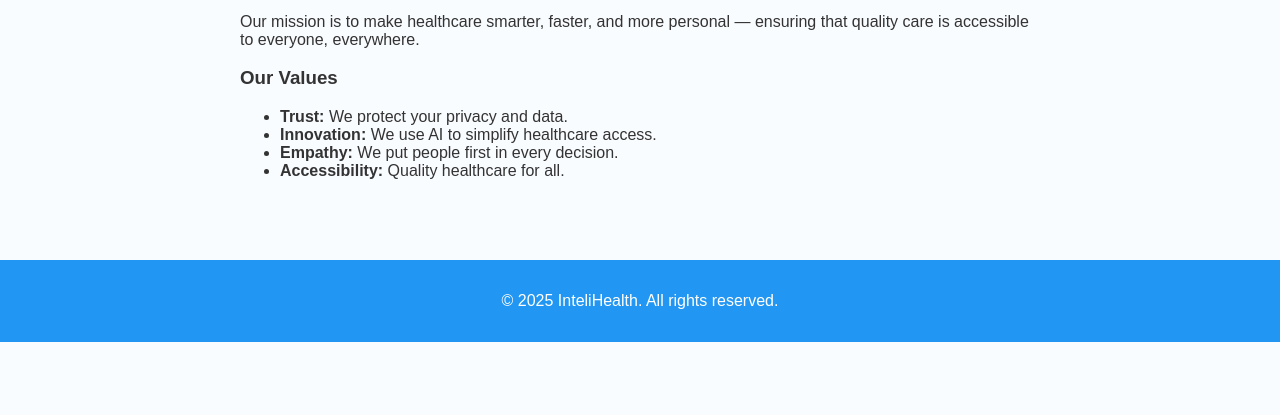
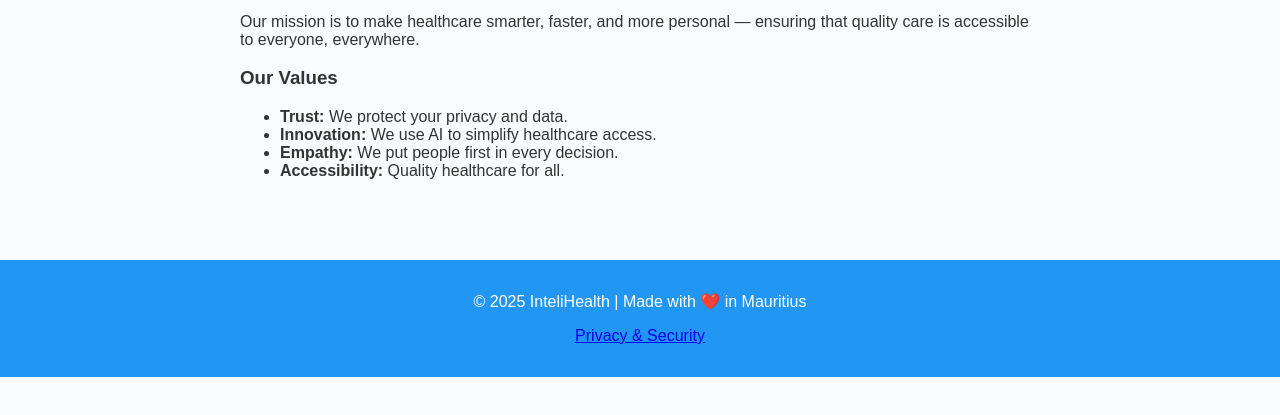
Before and after one commit to TecSmiff/intelihealth, a plain HTML site: page about.html in a window 1280 px wide. Shown: the part 257-672 px from the top of the page. Drawn offline with Linux system fonts and the light colour scheme; files whose address does not match are found by name.

Commit message:
Enhance about.html with footer and privacy link
Added a footer with a privacy link and updated copyright notice.

```diff
--- a/about.html
+++ b/about.html
@@ -38,7 +38,8 @@
   </section>
 
   <footer>
-    <p>© 2025 InteliHealth. All rights reserved.</p>
+    <p>© 2025 InteliHealth | Made with ❤️ in Mauritius</p>
+    <p><a href="privacy.html">Privacy & Security</a></p>
   </footer>
 </body>
 </html>
```
